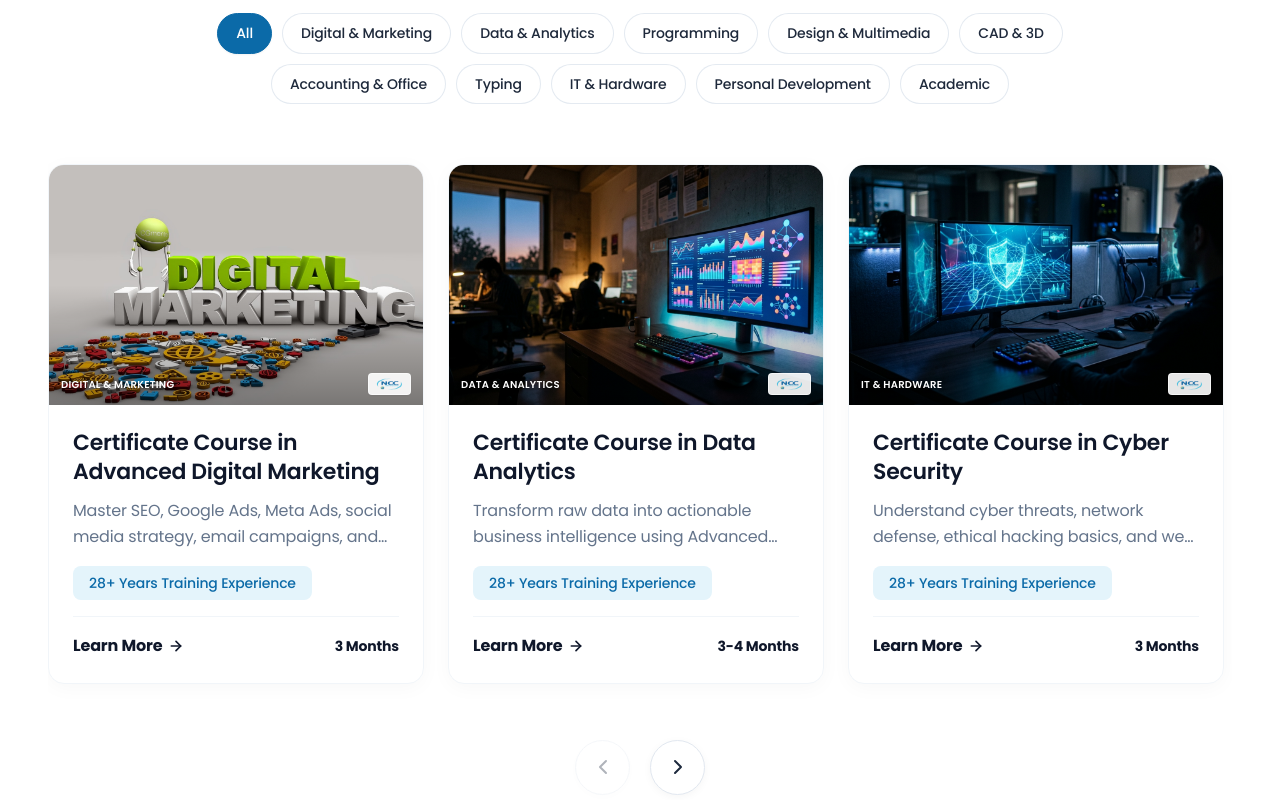
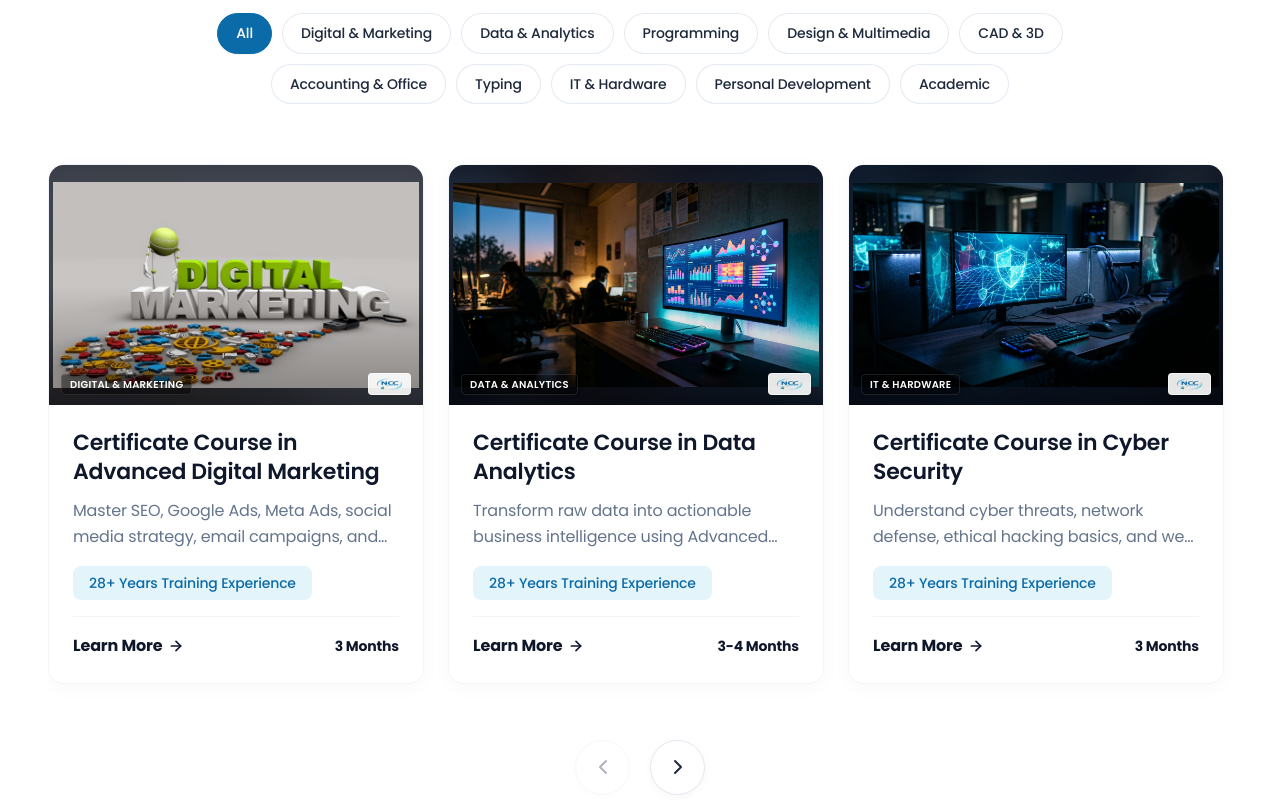
Before and after one commit to sid-1506/National-Computer-Centre, a React (Vite) app: page / in a window 1280 px wide. Shown: the part 1060-1860 px from the top of the page. Built offline with nearby package versions, Linux system fonts and the light colour scheme.

Commit message:
fix(courses): autofit course thumbnails without cropping and switch V-Ray to user image

```diff
--- a/src/components/CourseCard.jsx
+++ b/src/components/CourseCard.jsx
@@ -25,7 +25,7 @@ export default function CourseCard({
           slug={course.slug}
           title={courseTitle}
           categoryName={effectiveCategory}
-          className="course-thumb-img w-full h-full object-cover transition-transform duration-400 ease-out"
+          className="course-thumb-img w-full h-full transition-transform duration-400 ease-out"
         />
       </div>
 
--- a/src/components/CourseThumbnail.jsx
+++ b/src/components/CourseThumbnail.jsx
@@ -40,8 +40,18 @@ export default function CourseThumbnail({
 
   return (
     <div
-      className={`relative w-full ${aspectRatio} overflow-hidden bg-slate-50 select-none ${className}`}
+      className={`relative w-full ${aspectRatio} overflow-hidden bg-[#0F172A] flex items-center justify-center select-none ${className}`}
     >
+      {/* Ambient blurred backdrop to organically fill any aspect ratio gaps without letterbox bars */}
+      <img
+        src={imgSrc}
+        alt=""
+        aria-hidden="true"
+        className="absolute inset-0 w-full h-full object-cover blur-xl scale-125 opacity-35 pointer-events-none"
+      />
+      <div className="absolute inset-0 bg-black/15 pointer-events-none" />
+
+      {/* Sharp uncropped full image with autofit */}
       <img
         src={imgSrc}
         alt={courseTitle}
@@ -50,13 +60,14 @@ export default function CourseThumbnail({
         width="600"
         height="375"
         onError={() => setHasError(true)}
-        className="w-full h-full object-cover transform transition-transform duration-500 ease-out group-hover:scale-[1.05]"
+        className="relative z-10 w-full h-full object-contain p-1 transform transition-transform duration-500 ease-out group-hover:scale-[1.02]"
       />
-      {/* Gradient scrim */}
-      <div className="absolute inset-0 bg-gradient-to-t from-black/40 via-transparent to-transparent pointer-events-none" />
+
+      {/* Subtle bottom gradient for badge contrast */}
+      <div className="absolute inset-0 bg-gradient-to-t from-black/35 via-transparent to-transparent pointer-events-none z-10" />
 
       {/* NCC Logo watermark — bottom-right */}
-      <div className="absolute bottom-2.5 right-3 z-10 pointer-events-none">
+      <div className="absolute bottom-2.5 right-3 z-20 pointer-events-none">
         <div className="bg-white/90 px-1.5 py-0.5 rounded border border-white/60 shadow-xs">
           <img
             src={nccLogo}
@@ -69,8 +80,8 @@ export default function CourseThumbnail({
 
       {/* Category label bottom-left */}
       {categoryName && (
-        <div className="absolute bottom-2.5 left-3 z-10 pointer-events-none">
-          <span className="text-white text-[10px] font-semibold tracking-wide uppercase drop-shadow-sm">
+        <div className="absolute bottom-2.5 left-3 z-20 pointer-events-none">
+          <span className="text-white text-[10px] font-semibold tracking-wide uppercase drop-shadow-sm bg-black/40 backdrop-blur-xs px-2 py-0.5 rounded border border-white/10">
             {categoryName}
           </span>
         </div>
--- a/src/utils/courseImages.js
+++ b/src/utils/courseImages.js
@@ -98,7 +98,7 @@ export const SLUG_TO_IMAGE_FILENAME = {
   'certificate-course-in-autocad': 'Autocad.jpg',
   'certificate-course-in-3ds-max': '3D max.jpg',
   'certificate-course-in-revit': 'Revit.jpg',
-  'certificate-course-in-v-ray': 'V-ray.jpg',
+  'certificate-course-in-v-ray': 'Vray.jpg',
 
   // Typing
   'certificate-course-in-typing-english': 'English Typing.png',
```
Also changed, not shown: 5 other files (tests, documents, lock files or other folders).
